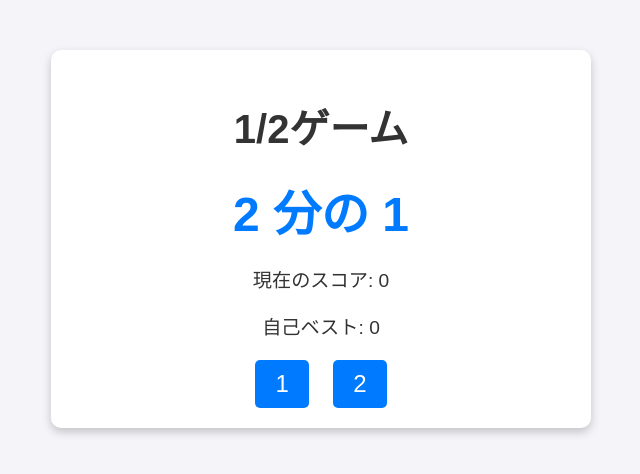
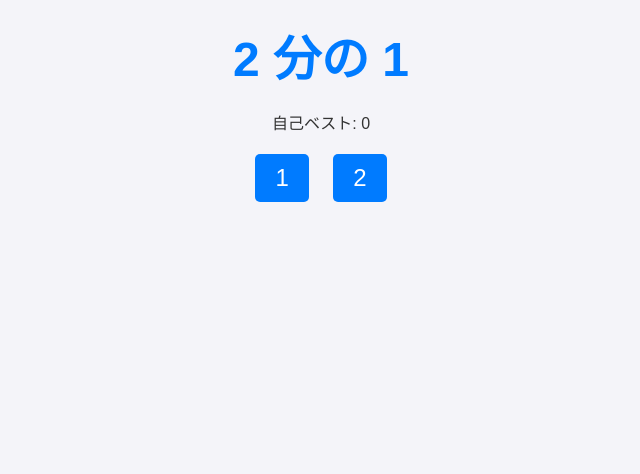
Before and after one commit to Mugi130/1-2, a plain HTML site: page index.html in a window 1280 px wide. Shown: the whole page, without its empty margins (319-959 px from the left). Drawn offline with Linux system fonts and the light colour scheme.

Commit message:
Update index.html

```diff
--- a/index.html
+++ b/index.html
@@ -3,17 +3,13 @@
 <head>
     <meta charset="UTF-8">
     <meta name="viewport" content="width=device-width, initial-scale=1.0">
-    <title>1/2ゲーム</title>
+    <title>1/∞ ゲーム</title>
     <link rel="stylesheet" href="style.css">
 </head>
 <body>
-    <div class="game-container">
-        <h1 id="title">1/2ゲーム</h1>
-        <h2 id="fraction">1 / 2</h2>
-        <div id="scoreboard">
-            <p>現在のスコア: <span id="current-score">0</span></p>
-            <p>自己ベスト: <span id="best-score">0</span></p>
-        </div>
+    <div class="container">
+        <h1 id="fraction">1 分の 2</h1>
+        <p>自己ベスト: <span id="best-score">1 分の 2</span></p>
         <div class="buttons">
             <button class="guess-btn" data-guess="1">1</button>
             <button class="guess-btn" data-guess="2">2</button>
```
